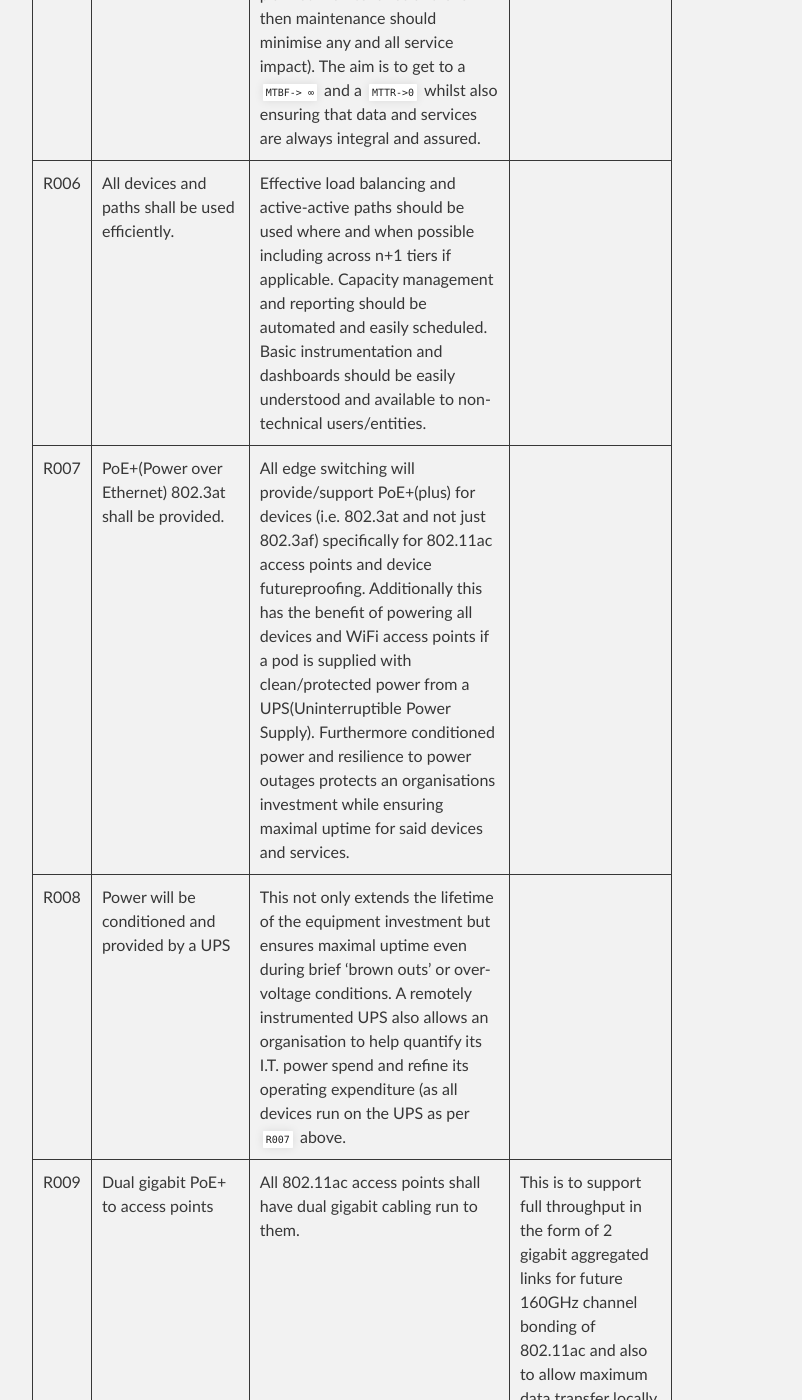
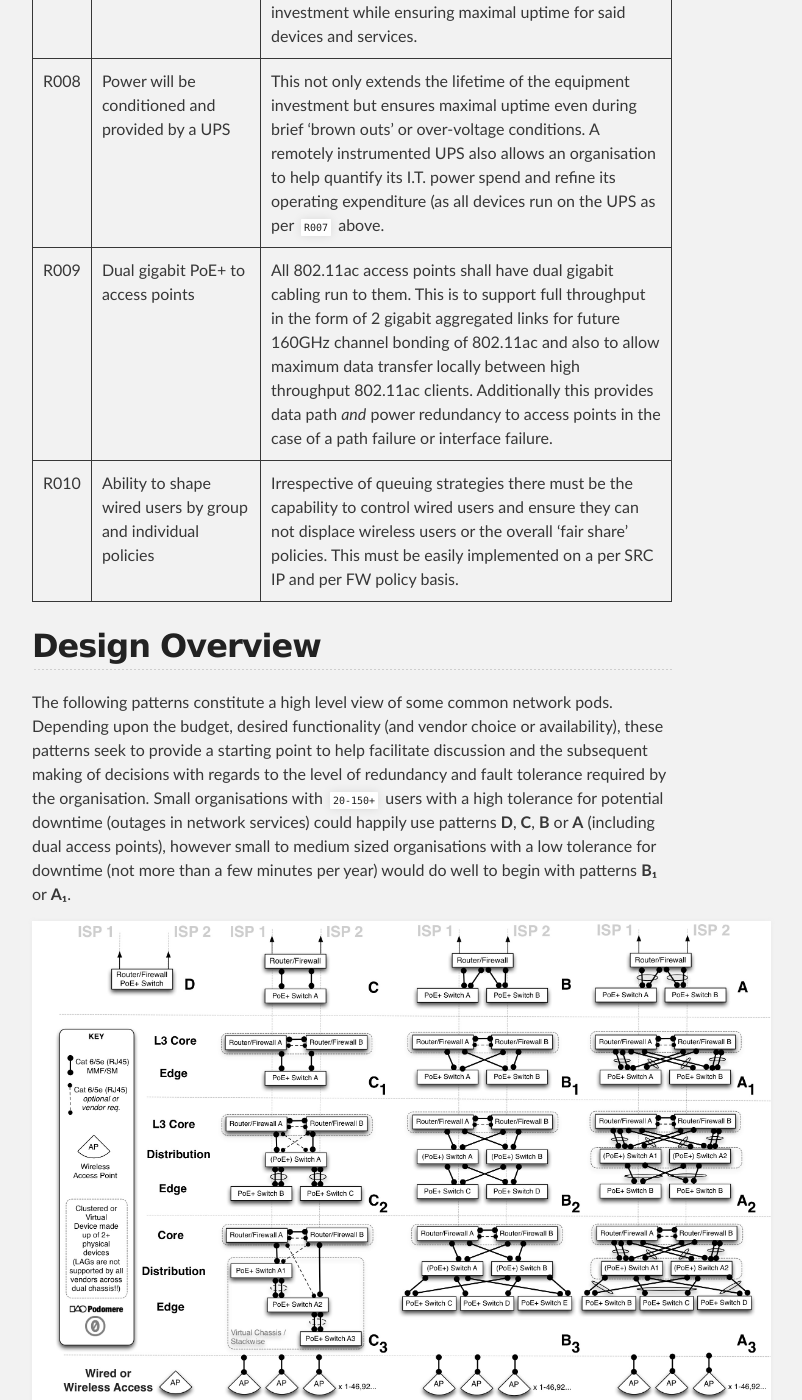
Before and after one commit to podomere/ond, a Jekyll site: the page built from ond-00001/ond-00001.md, in a window 1280 px wide and 1400 px high, scrolled down 2029 px. Shown: the whole window, without its empty margins (288-1090 px from the left). Built offline with Jekyll 4.4.1, drawn with Linux system fonts in a browser that asks for light colours; some of the changed text lies outside the part shown.

Commit message:
Fixing tables...

````diff
--- a/ond-00001/ond-00001.md
+++ b/ond-00001/ond-00001.md
@@ -28,7 +28,7 @@
 | R006 | All devices and paths shall be used efficiently. | Effective load balancing and active-active paths should be used where and when possible including across n+1 tiers if applicable. Capacity management and reporting should be automated and easily scheduled. Basic instrumentation and dashboards should be easily understood and available to non-technical users/entities.|
 | R007 | PoE+(Power over Ethernet) 802.3at shall be provided.| All edge switching will provide/support PoE+(plus) for devices (i.e. 802.3at and not just 802.3af) specifically for 802.11ac access points and device futureproofing. Additionally this has the benefit of powering all devices and WiFi access points if a pod is supplied with clean/protected power from a UPS(Uninterruptible Power Supply). Furthermore conditioned power and resilience to power outages protects an organisations investment while ensuring maximal uptime for said devices and services.|
 | R008 | Power will be conditioned and provided by a UPS | This not only extends the lifetime of the equipment investment but ensures maximal uptime even during brief 'brown outs' or over-voltage conditions. A remotely instrumented UPS also allows an organisation to help quantify its I.T. power spend and refine its operating expenditure (as all devices run on the UPS as per ```R007``` above.|
-| R009 | Dual gigabit PoE+ to access points | All 802.11ac access points shall have dual gigabit cabling run to them. | This is to support full throughput in the form of 2 gigabit aggregated links for future 160GHz channel bonding of 802.11ac and also to allow maximum data transfer locally between high throughput 802.11ac clients. Additionally this provides data path *and* power redundancy to access points in the case of a path failure or interface failure.|
+| R009 | Dual gigabit PoE+ to access points | All 802.11ac access points shall have dual gigabit cabling run to them. This is to support full throughput in the form of 2 gigabit aggregated links for future 160GHz channel bonding of 802.11ac and also to allow maximum data transfer locally between high throughput 802.11ac clients. Additionally this provides data path *and* power redundancy to access points in the case of a path failure or interface failure.|
 | R010 | Ability to shape wired users by group and individual policies| Irrespective of queuing strategies there must be the capability to control wired users and ensure they can not displace wireless users or the overall 'fair share' policies. This must be easily implemented on a per SRC IP and per FW policy basis.|
 
 ## Design Overview
````
